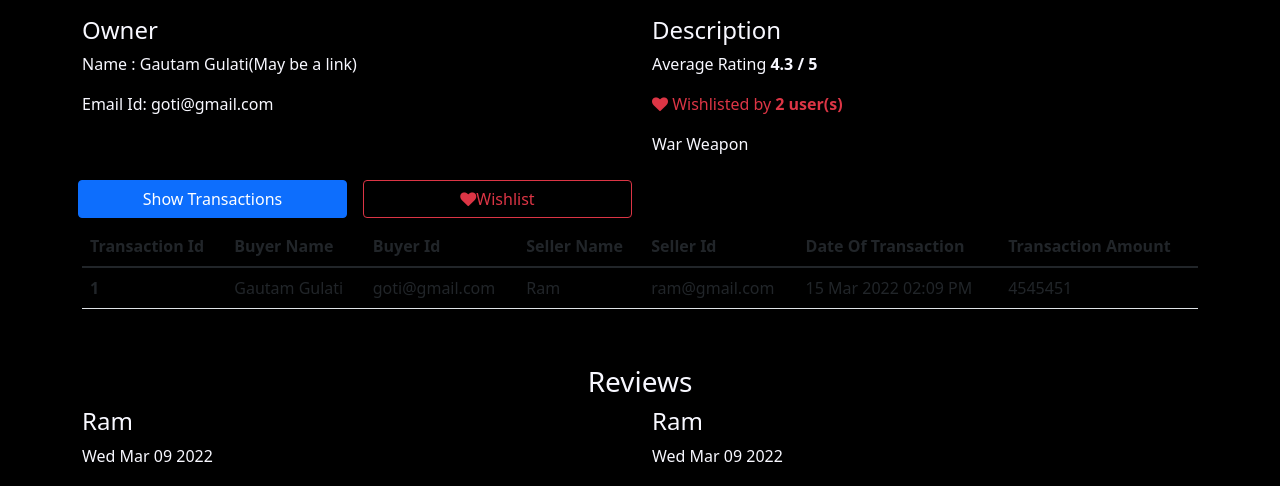
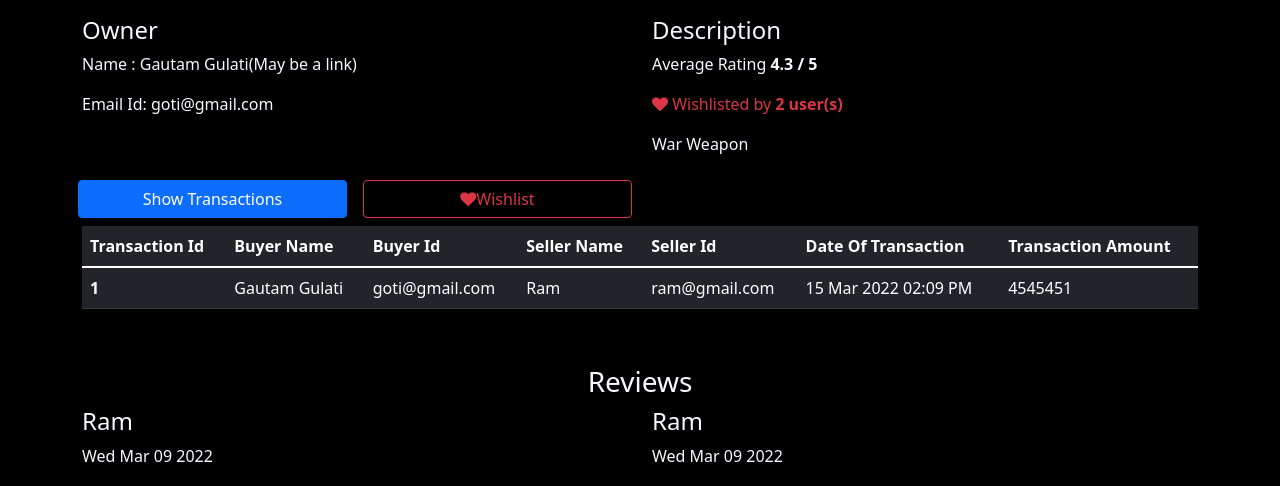
Before and after one commit to ary1733/NFT-DBMS_Mini_Project, a Flask app: page /item/1 in a window 1280 px wide, after a click on "Show Transactions". Shown: the part 679-1165 px from the top of the page. Run offline with Flask 2, Linux system fonts and the light colour scheme; data comes from the database, SQL or seed files in the repository.

Commit message:
table and form class fix

```diff
--- a/flask-backend/APP/templates/addadvert.html
+++ b/flask-backend/APP/templates/addadvert.html
@@ -1,6 +1,6 @@
 <div class="container">
   <div class="row justify-content-center">
-    <div class="card col-md-10 m-2">
+    <div class="card bg-transparent text-white col-md-10 m-2">
       <div class="card-body container">
         <div class="row justify-content-center">
           <h4 class="col-md-5 card-title text-center">
--- a/flask-backend/APP/templates/itempage.html
+++ b/flask-backend/APP/templates/itempage.html
@@ -107,8 +107,8 @@
   <div class="row">
     {% if g.bids|length > 0 %}
     <div class="col-12">
-      <div class="collapse" id="bid-table">
-        <table class="table table-hover">
+      <div class="collapse table-responsive" id="bid-table">
+        <table class="table table-dark table-hover">
           <thead>
             <tr>
               <th scope="col">Bid Id</th>
@@ -140,8 +140,8 @@
     </div>
     {% endif %} {% if g.transactions|length > 0 %}
     <div class="col-12">
-      <div class="collapse" id="show-transactions">
-        <table class="table table-hover">
+      <div class="collapse table-responsive" id="show-transactions">
+        <table class="table table-dark table-hover">
           <thead>
             <tr>
               <th scope="col">Transaction Id</th>
```
